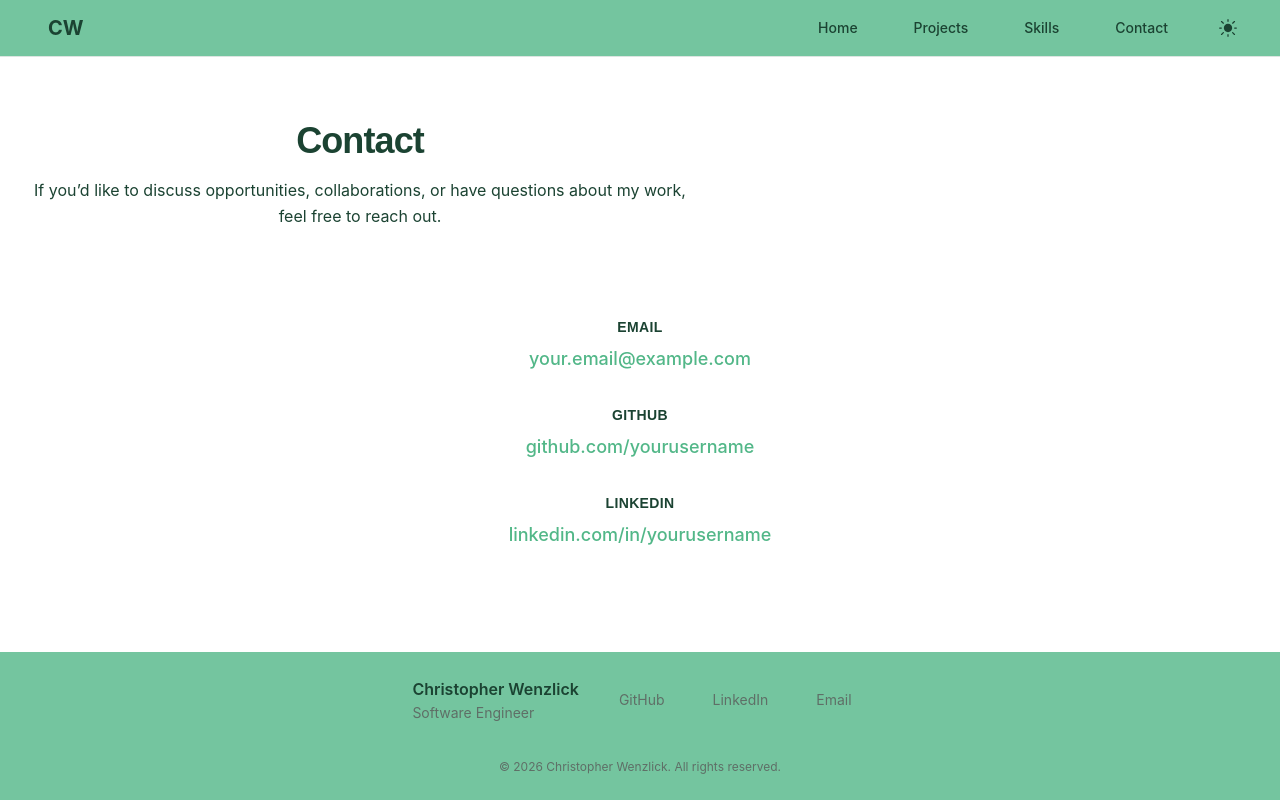
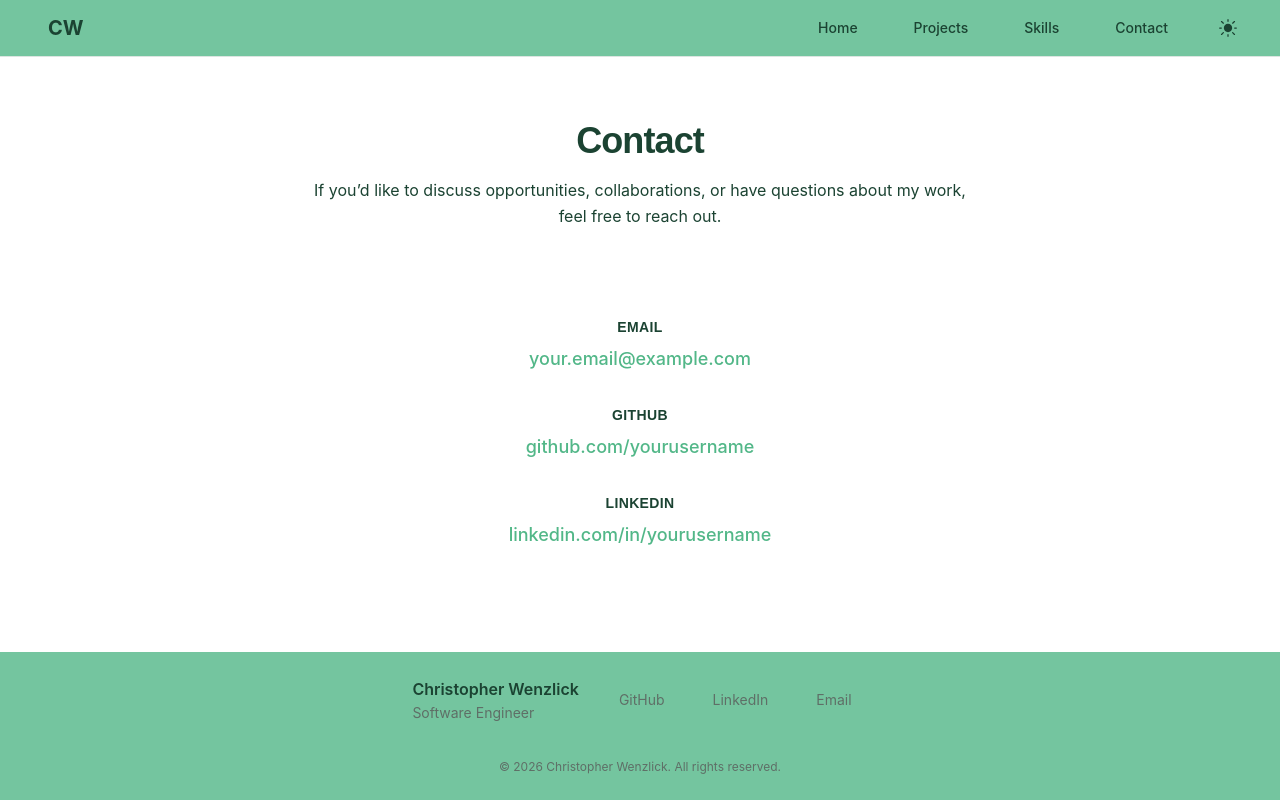
Before and after one commit to ChrisWenzlick/portfolio-website, a Next.js app: page /contact in a window 1280 px wide. Built offline with nearby package versions, Linux system fonts and the light colour scheme.

Commit message:
Fix contact page text centering on wider display

```diff
--- a/src/app/contact/page.tsx
+++ b/src/app/contact/page.tsx
@@ -1,18 +1,18 @@
 export default function ContactPage() {
     return (
-      <main className="container mx-auto px-6 py-16 space-y-16 text-center">
-        <header className="space-y-4 max-w-2xl">
-          <h1 className="text-4xl font-bold tracking-tight">
+      <main className="container mx-auto px-6 py-16 space-y-16">
+        <header className="space-y-4 max-w-2xl mx-auto">
+          <h1 className="text-4xl text-center font-bold tracking-tight">
             Contact
           </h1>
 
-          <p className="text-muted-foreground">
+          <p className="text-muted-foreground text-center">
             If you’d like to discuss opportunities, collaborations, or have
             questions about my work, feel free to reach out.
           </p>
         </header>
 
-        <section className="max-w-2xl space-y-6">
+        <section className="max-w-2xl space-y-6 text-center">
           <div className="space-y-2">
             <h2 className="text-sm font-semibold uppercase tracking-wide text-muted-foreground">
               Email
```
